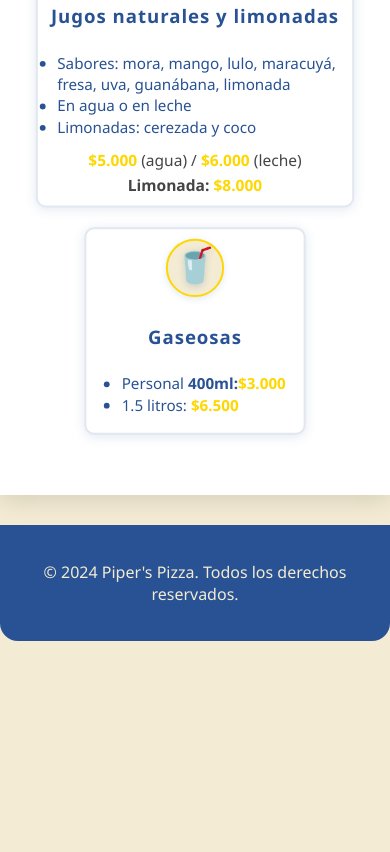
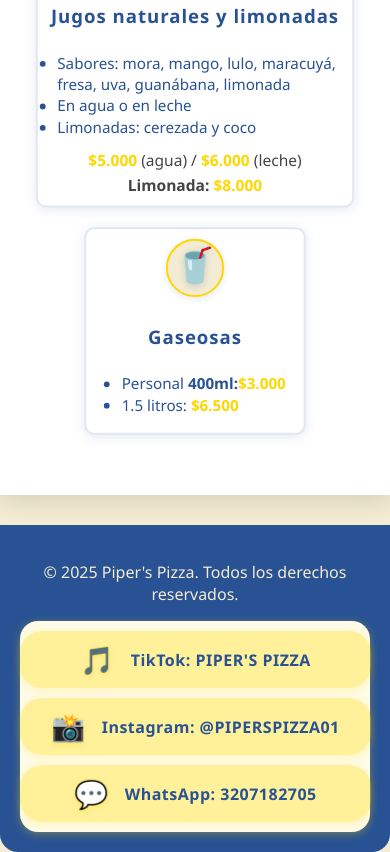
Before and after one commit to JavierRojas0495/pippers, a plain HTML site: page index.html in a window 390 px wide. Shown: the part 4464-5316 px from the top of the page. Before the commit the page ends 5105 px from the top, so only its background shows below. Drawn offline with Linux system fonts and the light colour scheme.

Commit message:
style: mejorar visibilidad de redes sociales en el footer y actualizar año a 2025

```diff
--- a/index.html
+++ b/index.html
@@ -5,6 +5,7 @@
     <meta name="viewport" content="width=device-width, initial-scale=1.0">
     <title>Piper's Pizza</title>
     <link rel="stylesheet" href="styles.css">
+    <link rel="icon" type="image/jpeg" href="img/logosPipers/Imagen de WhatsApp 2025-07-23 a las 14.29.13_61ef9f11.jpg">
 </head>
 <body>
     <header>
@@ -177,7 +178,12 @@
         </section>
     </main>
     <footer>
-        <p>&copy; 2024 Piper's Pizza. Todos los derechos reservados.</p>
+        <p>&copy; 2025 Piper's Pizza. Todos los derechos reservados.</p>
+        <div class="footer-redes">
+            <a href="https://www.tiktok.com/@piperspizza" target="_blank" rel="noopener" title="TikTok"><span class="icono-red">🎵</span>TikTok: PIPER'S PIZZA</a>
+            <a href="https://www.instagram.com/piperspizza01" target="_blank" rel="noopener" title="Instagram"><span class="icono-red">📸</span>Instagram: @PIPERSPIZZA01</a>
+            <a href="https://wa.me/573207182705?text=Estoy%20interesado%20en%20Piper's%20Pizza" target="_blank" rel="noopener" title="WhatsApp"><span class="icono-red">💬</span>WhatsApp: 3207182705</a>
+        </div>
     </footer>
     <script src="script.js"></script>
 </body>
--- a/styles.css
+++ b/styles.css
@@ -1228,3 +1228,54 @@
     margin-top: 12px;
     transition: all 0.3s ease;
 }
+.footer-redes {
+  margin-top: 16px;
+  display: flex;
+  justify-content: center;
+  align-items: center;
+  gap: 24px;
+  flex-wrap: wrap;
+  background: #fffbe6;
+  border-radius: 18px;
+  padding: 14px 0 10px 0;
+  box-shadow: 0 2px 8px #ffd70055;
+}
+.footer-redes a {
+  display: flex;
+  align-items: center;
+  gap: 10px;
+  color: #285293;
+  background: #ffd70055;
+  padding: 10px 22px;
+  border-radius: 22px;
+  text-decoration: none;
+  font-weight: 700;
+  font-size: 1.13em;
+  letter-spacing: 0.5px;
+  transition: background 0.2s, color 0.2s, box-shadow 0.2s;
+  box-shadow: 0 2px 8px #ffd70033;
+}
+.footer-redes a:hover {
+  background: #ffd700;
+  color: #285293;
+  text-decoration: underline;
+  box-shadow: 0 4px 16px #ffd70077;
+}
+.footer-redes .icono-red {
+  font-size: 1.7em;
+  margin-right: 6px;
+  filter: drop-shadow(0 1px 2px #ffd70088);
+}
+@media (max-width: 600px) {
+  .footer-redes {
+    flex-direction: column;
+    gap: 10px;
+    padding: 10px 0;
+  }
+  .footer-redes a {
+    width: 90vw;
+    justify-content: center;
+    font-size: 1em;
+    padding: 10px 0;
+  }
+}
```
